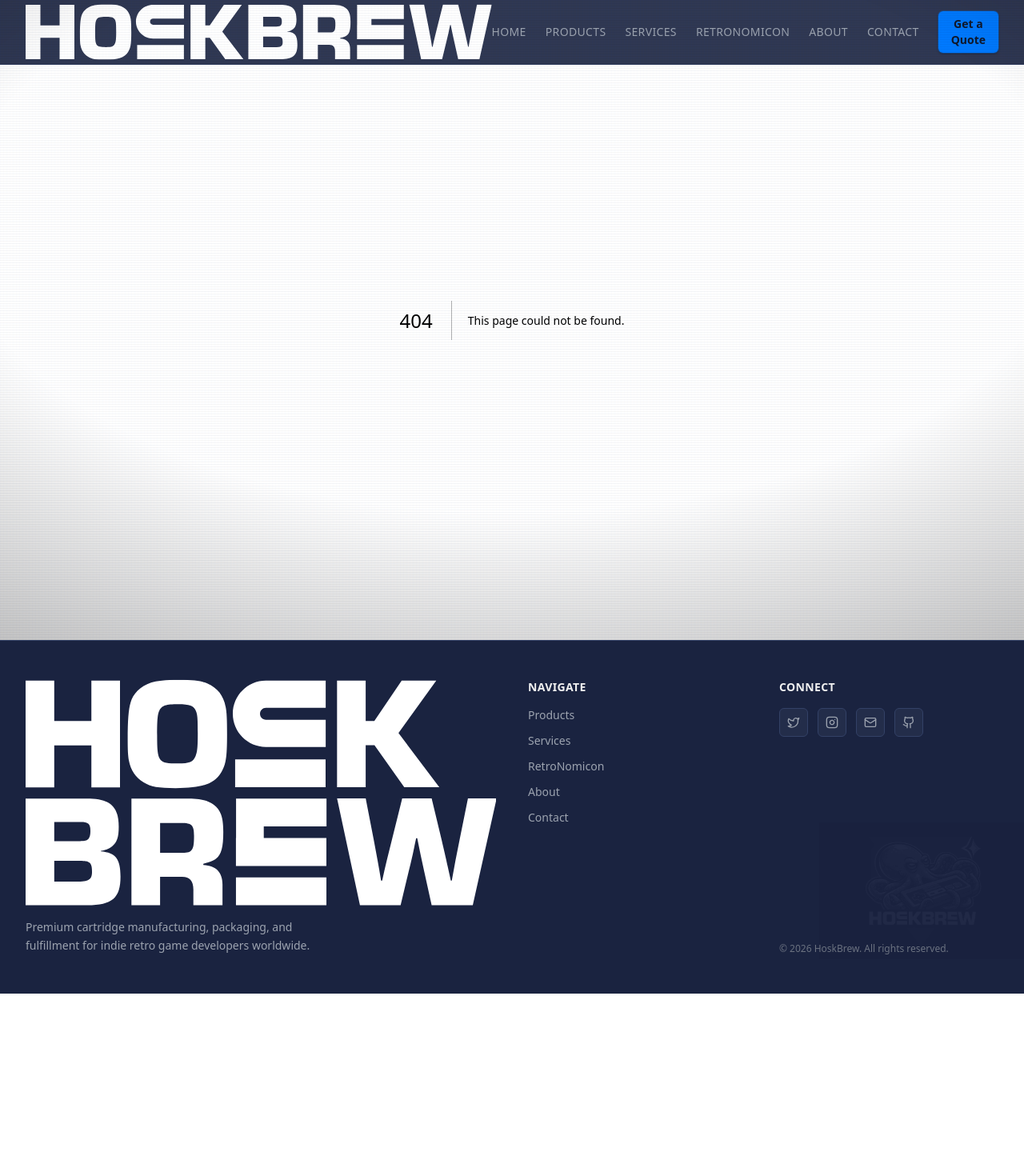
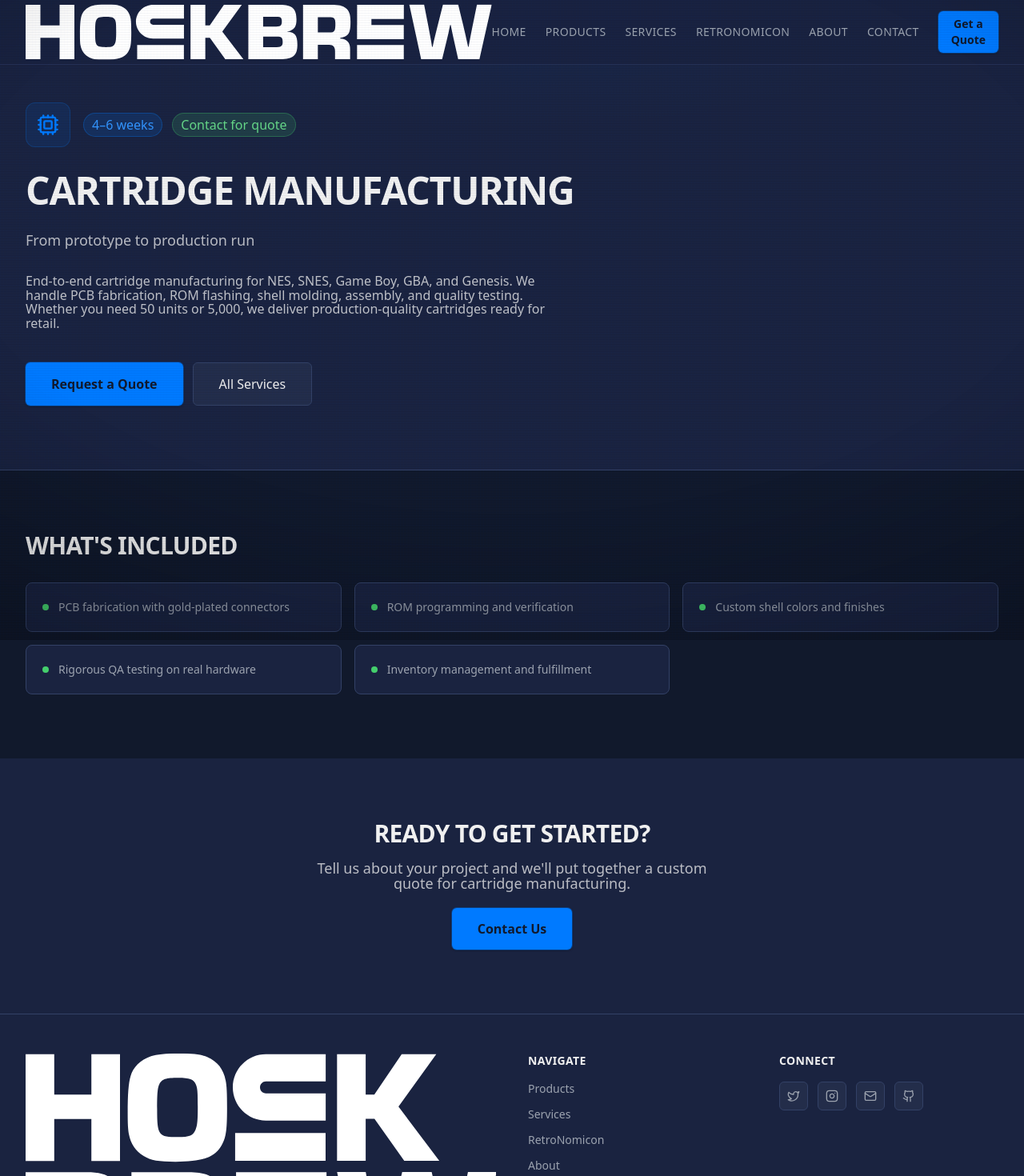
Before and after one commit to akshaybapat6365/hoskbrew-web-v2, a Next.js app: page /services/cartridge-manufacturing in a window 1280 px wide. Before the commit this address had no page. Shown: the top 1470 px of the page at 80% size. Before the commit the page ends 1242 px from the top, so only its background shows below. Built offline with nearby package versions, Linux system fonts and the light colour scheme.

Commit message:
feat: add service detail pages (/services/[slug]) with SSG
- Create /services/[slug]/page.tsx with generateStaticParams for 4 services
- Add Learn More links from services listing to detail pages
- Add service routes to sitemap.ts
- 23 routes total, 0 TypeScript errors

```diff
--- /dev/null
+++ b/src/app/services/[slug]/page.tsx
@@ -0,0 +1,121 @@
+import { Metadata } from "next";
+import { notFound } from "next/navigation";
+import { services, getServiceBySlug } from "@/data/services";
+import { Badge } from "@/components/ui/Badge";
+import { Button } from "@/components/ui/Button";
+import { Section } from "@/components/ui/Section";
+import { Container } from "@/components/ui/Container";
+import { Cpu, Package, ShieldCheck, Truck } from "lucide-react";
+import type { LucideIcon } from "lucide-react";
+
+const iconMap: Record<string, LucideIcon> = {
+  cpu: Cpu,
+  package: Package,
+  "shield-check": ShieldCheck,
+  truck: Truck,
+};
+
+type Props = {
+  params: Promise<{ slug: string }>;
+};
+
+export async function generateStaticParams() {
+  return services.map((s) => ({ slug: s.slug }));
+}
+
+export async function generateMetadata({ params }: Props): Promise<Metadata> {
+  const { slug } = await params;
+  const service = getServiceBySlug(slug);
+  if (!service) return {};
+  return {
+    title: `${service.name} | HoskBrew Services`,
+    description: service.tagline,
+  };
+}
+
+export default async function ServiceDetailPage({ params }: Props) {
+  const { slug } = await params;
+  const service = getServiceBySlug(slug);
+  if (!service) notFound();
+
+  const Icon = iconMap[service.icon] ?? Cpu;
+
+  return (
+    <>
+      <section className="relative border-b border-brand-border bg-brand-bg-elevated pt-28 pb-16 sm:pt-32 sm:pb-20">
+        <div
+          className="pointer-events-none absolute inset-0 opacity-30"
+          style={{
+            background:
+              "radial-gradient(ellipse 60% 40% at 50% 0%, rgba(0,122,255,0.18), transparent 70%)",
+          }}
+        />
+
+        <Container>
+          <div className="flex flex-col gap-8 max-w-3xl">
+            <div className="flex items-center gap-4">
+              <div className="flex h-14 w-14 items-center justify-center rounded-xl bg-brand-primary/10 border border-brand-primary/20">
+                <Icon className="h-7 w-7 text-brand-primary" />
+              </div>
+              <div className="flex items-center gap-3">
+                {service.leadTime && (
+                  <Badge variant="primary">{service.leadTime}</Badge>
+                )}
+                {service.priceRange && (
+                  <Badge variant="accent">{service.priceRange}</Badge>
+                )}
+              </div>
+            </div>
+
+            <h1 className="font-black uppercase tracking-tight text-3xl md:text-4xl lg:text-5xl text-brand-text leading-[0.9]">
+              {service.name}
+            </h1>
+            <p className="text-subhead">{service.tagline}</p>
+            <p className="text-body max-w-2xl">{service.description}</p>
+
+            <div className="flex gap-3 pt-2">
+              <Button href="/contact" variant="primary" size="lg">
+                Request a Quote
+              </Button>
+              <Button href="/services" variant="secondary" size="lg">
+                All Services
+              </Button>
+            </div>
+          </div>
+        </Container>
+      </section>
+
+      <Section spacing="normal">
+        <h2 className="font-black uppercase tracking-tight text-2xl md:text-3xl text-brand-text leading-[0.92] mb-8">
+          What&apos;s Included
+        </h2>
+        <ul className="grid grid-cols-1 gap-4 sm:grid-cols-2 lg:grid-cols-3">
+          {service.features.map((feat) => (
+            <li
+              key={feat}
+              className="flex items-start gap-3 rounded-lg border border-brand-border bg-brand-bg-elevated p-5 transition-colors hover:border-brand-primary/40"
+            >
+              <span className="mt-1.5 h-2 w-2 shrink-0 rounded-full bg-brand-accent" />
+              <span className="text-sm text-brand-text-muted">{feat}</span>
+            </li>
+          ))}
+        </ul>
+      </Section>
+
+      <Section background="elevated" spacing="normal">
+        <div className="flex flex-col items-center gap-5 text-center">
+          <h2 className="font-black uppercase tracking-tight text-2xl md:text-3xl text-brand-text leading-[0.92]">
+            Ready to get started?
+          </h2>
+          <p className="text-subhead max-w-lg">
+            Tell us about your project and we&apos;ll put together a custom
+            quote for {service.name.toLowerCase()}.
+          </p>
+          <Button href="/contact" variant="primary" size="lg">
+            Contact Us
+          </Button>
+        </div>
+      </Section>
+    </>
+  );
+}
--- a/src/app/services/page.tsx
+++ b/src/app/services/page.tsx
@@ -64,7 +64,13 @@
                   </ul>
 
                   <div className="mt-4 flex flex-wrap items-center gap-4">
-                    <Button href="/contact" variant="primary">
+                    <Button
+                      href={`/services/${service.slug}`}
+                      variant="primary"
+                    >
+                      Learn More
+                    </Button>
+                    <Button href="/contact" variant="outline">
                       Get a Quote
                     </Button>
                     {service.leadTime && (
--- a/src/app/sitemap.ts
+++ b/src/app/sitemap.ts
@@ -1,5 +1,6 @@
 import type { MetadataRoute } from "next";
 import { products } from "@/data/products";
+import { services } from "@/data/services";
 
 const BASE_URL = "https://hoskbrew.com";
 
@@ -50,5 +51,12 @@
     priority: 0.7,
   }));
 
-  return [...staticRoutes, ...productRoutes];
+  const serviceRoutes: MetadataRoute.Sitemap = services.map((s) => ({
+    url: `${BASE_URL}/services/${s.slug}`,
+    lastModified: new Date(),
+    changeFrequency: "monthly" as const,
+    priority: 0.7,
+  }));
+
+  return [...staticRoutes, ...productRoutes, ...serviceRoutes];
 }
```
